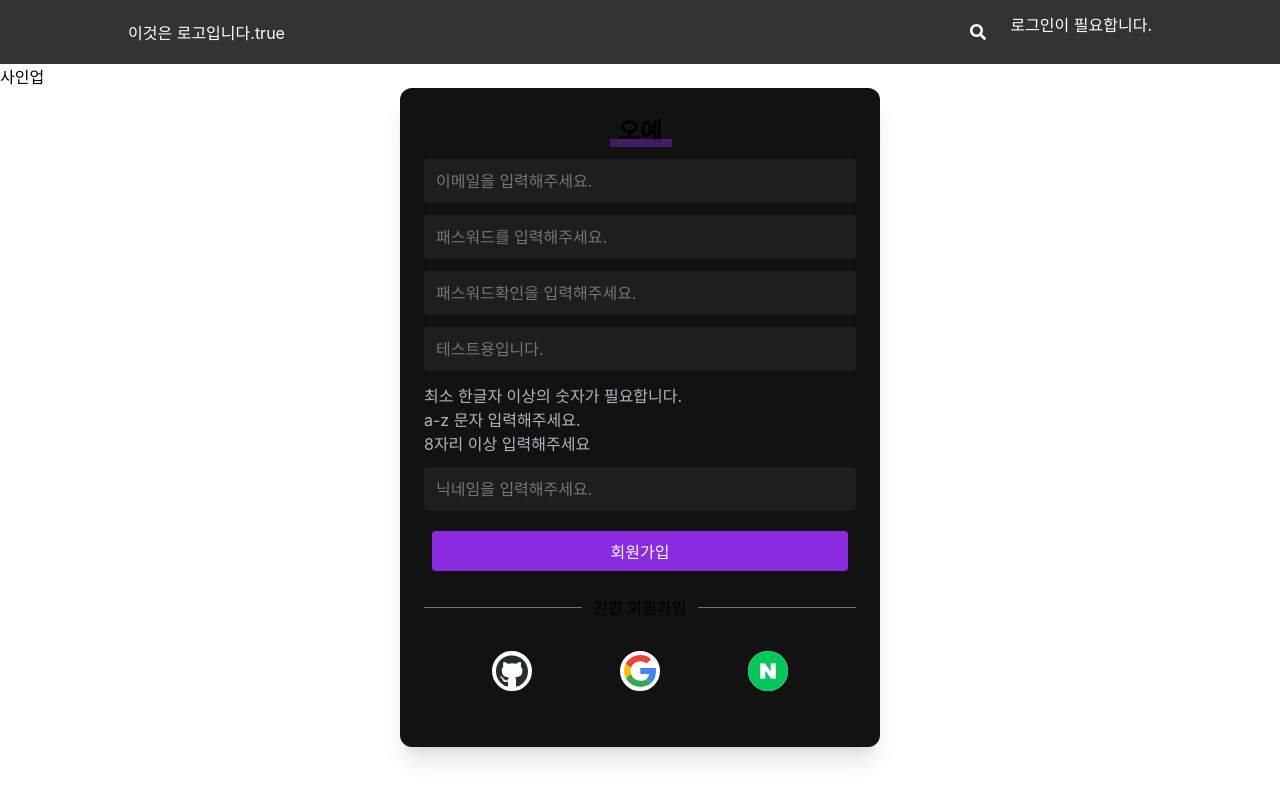
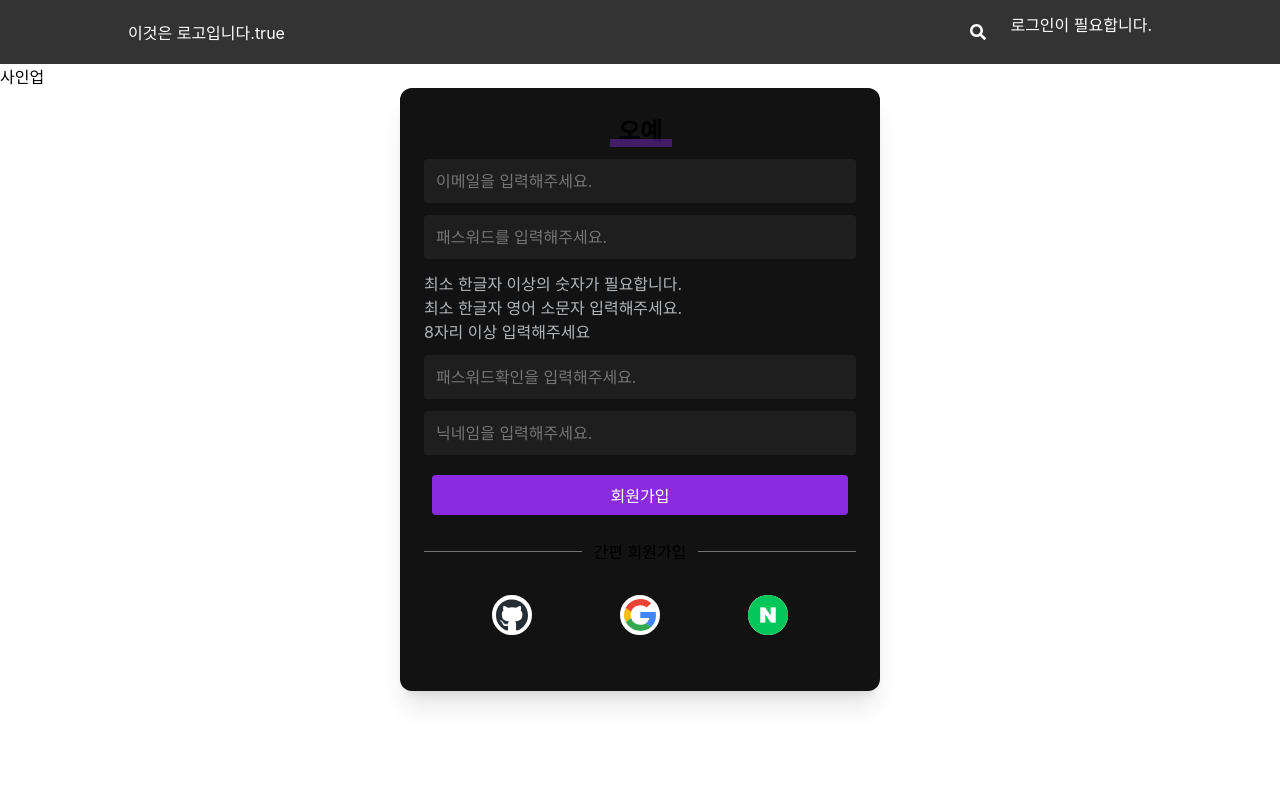
Before and after one commit to CaraMellang/our-log, a Next.js app: page /signup in a window 1280 px wide. Built offline with nearby package versions, Linux system fonts and the light colour scheme; no server answers.

Commit message:
react toastify 추가

```diff
--- a/components/molecules/Auth/SignUpFormInputs/SignUpFormInputs.tsx
+++ b/components/molecules/Auth/SignUpFormInputs/SignUpFormInputs.tsx
@@ -3,7 +3,7 @@ import { InputBase, ValidateInput } from '@components/atom/Inputs';
 import { TextButton } from '@components/atom/Buttons';
 import React from 'react';
 
-const testObj = [
+const validateObj = [
   {
     validation: /[0-9]/,
     defaultMessage: '최소 한글자 이상의 숫자가 필요합니다.',
@@ -12,9 +12,9 @@ const testObj = [
   },
   {
     validation: /[a-z]/,
-    defaultMessage: 'a-z 문자 입력해주세요.',
-    errorMessage: 'a-z 문자 입력해주세요.',
-    successMessage: 'a-z 문자 입력해주세요.',
+    defaultMessage: '최소 한글자 영어 소문자 입력해주세요.',
+    errorMessage: '최소 한글자 영어 소문자 입력해주세요.',
+    successMessage: '최소 한글자 영어 소문자 입력해주세요.',
   },
   {
     validation: (value: string) => value.length > 8,
@@ -33,9 +33,13 @@ export function SignUpFormInputs({ onValidate, onSubmit, onChange }: Props) {
     <SignUpFormInputsWrap onSubmit={onSubmit} onChange={onChange}>
       <SignUpFormTitle>오예</SignUpFormTitle>
       <InputBase id="email" placeholder="이메일을 입력해주세요." />
-      <InputBase id="password" type="password" placeholder="패스워드를 입력해주세요." />
+      <ValidateInput
+        id="password"
+        validate={validateObj}
+        onValidate={onValidate}
+        placeholder={'패스워드를 입력해주세요.'}
+      />
       <InputBase id="passwordConfirm" type="password" placeholder="패스워드확인을 입력해주세요." />
-      <ValidateInput validate={testObj} onValidate={onValidate} placeholder={'테스트용입니다.'} />
       <InputBase id="username" placeholder="닉네임을 입력해주세요." />
       <TextButton type="submit">회원가입</TextButton>
     </SignUpFormInputsWrap>
--- a/components/organisms/Auth/SignUp/SignUpForm.tsx
+++ b/components/organisms/Auth/SignUp/SignUpForm.tsx
@@ -7,6 +7,7 @@ import { useStore } from '@/store';
 import { regexEmail } from '@/utils/regex';
 import { SignUp } from '@common/api/auth';
 import { YN } from '@common/constant';
+import { toast } from 'react-toastify';
 
 export function SignUpForm() {
   const router = useRouter();
@@ -26,9 +27,7 @@ export function SignUpForm() {
     const passwordConfirm = (formTarget.elements.namedItem('passwordConfirm') as HTMLFormElement).value;
     const username = (formTarget.elements.namedItem('username') as HTMLFormElement).value;
 
-    console.log(isValidate);
-
-    if (!isValidate) return window.alert('아니 말이되는소리를해');
+    if (!isValidate) return toast.error('패스워드 조건이 일치하지 않습니다.');
     console.log(email, password, passwordConfirm);
     if (password !== passwordConfirm) return setError(true);
     if (!regexEmail.test(email)) return setError(true);
--- a/components/ui/ManageUI/ManageUI.tsx
+++ b/components/ui/ManageUI/ManageUI.tsx
@@ -1,4 +1,25 @@
+'use client';
 import React from 'react';
+import { ToastContainer } from 'react-toastify';
+import 'react-toastify/dist/ReactToastify.css';
 export function ManageUI({ children }: { children: React.ReactNode }) {
-  return <div style={{ height: '100%' }}>{children}</div>;
+  return (
+    <div style={{ height: '100%' }}>
+      <div>{children}</div>
+      <ToastContainer
+        position="bottom-left"
+        autoClose={5000}
+        hideProgressBar={false}
+        newestOnTop={false}
+        closeOnClick
+        rtl={false}
+        pauseOnFocusLoss
+        draggable
+        pauseOnHover
+        closeButton={false}
+        theme="dark"
+        style={{ width: '400px' }}
+      />
+    </div>
+  );
 }
--- a/package.json
+++ b/package.json
@@ -29,6 +29,7 @@
     "react-dom": "18.2.0",
     "react-icons": "^4.7.1",
     "react-query": "^3.39.2",
+    "react-toastify": "^9.1.1",
     "typescript": "4.8.4",
     "uuid": "^9.0.0",
     "zustand": "^4.1.4"
```
Also changed, not shown: 1 other file (tests, documents, lock files or other folders).
